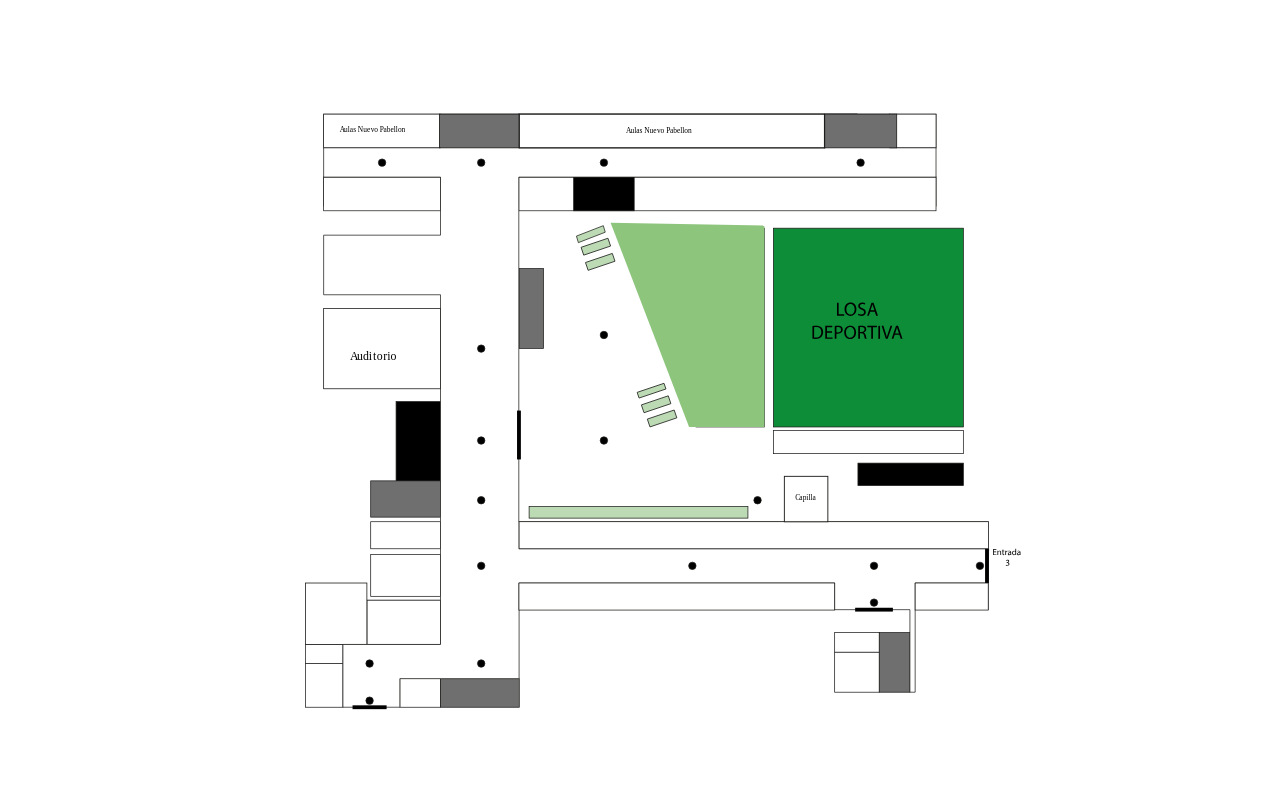
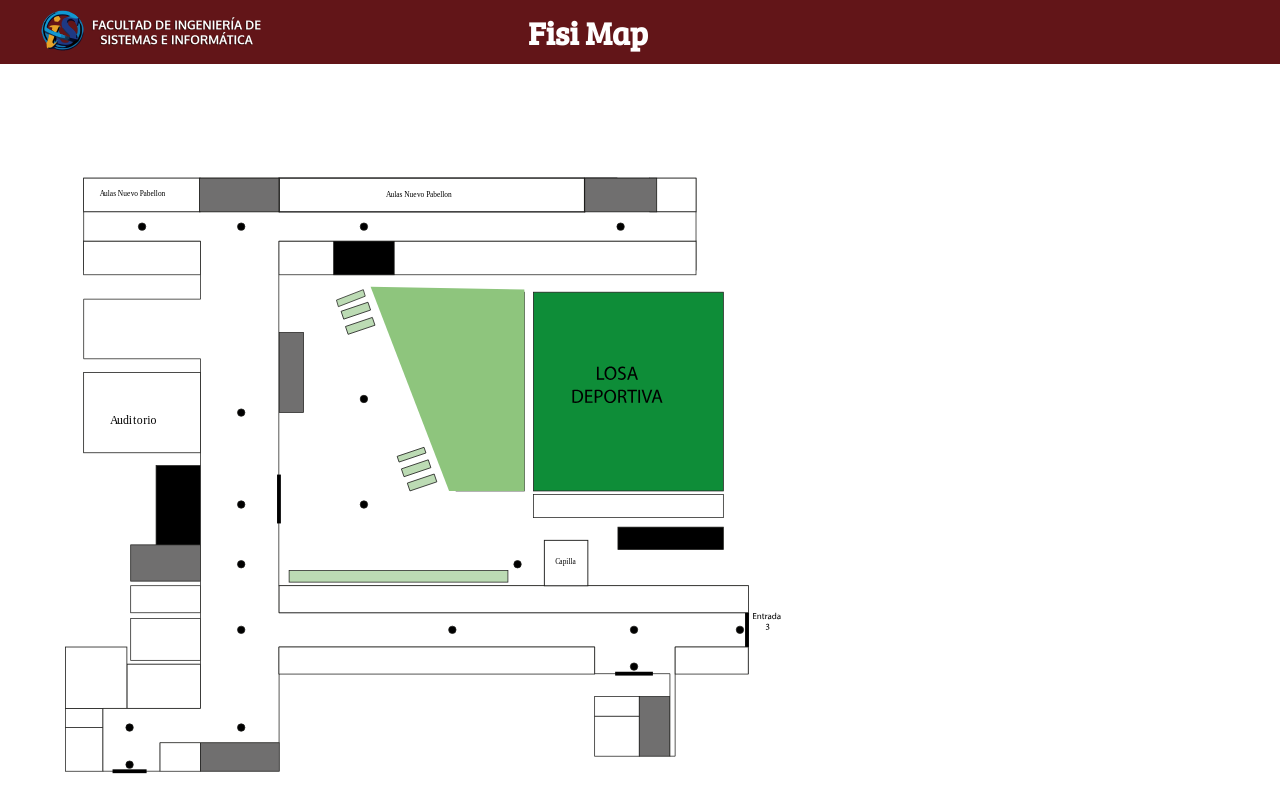
Before and after one commit to Error404-UNMSM/fisi-map, a plain HTML site: page index.html in a window 1280 px wide. Drawn offline with Linux system fonts and the light colour scheme.

Commit message:
Add header to the index.html file

```diff
--- a/css/style.css
+++ b/css/style.css
@@ -1,8 +1,30 @@
+@import url('https://fonts.googleapis.com/css2?family=Bree+Serif&display=swap');
+/*
 body{
     display: flex;
     flex-direction: column;
     align-items: center;
     justify-content: center;
+}
+*/
+
+.top-page {
+    height: 64px;
+    display: flex;
+    align-items: center;
+    justify-content: flex-start;
+    background-color: #621518;
+    gap: 256px;
+}
+
+.logo-fisi {
+    margin-left: 32px;
+}
+
+h1 {
+    font-family: 'Bree Serif', sans-serif;
+    font-size: 64px;
+    color: white;
 }
 
 .piso {
--- a/index.html
+++ b/index.html
@@ -1,13 +1,22 @@
 <!DOCTYPE html>
-<html lang="en">
+<html lang="es">
 <head>
     <meta charset="UTF-8">
     <meta name="viewport" content="width=device-width, initial-scale=1.0">
-    <title>Document</title>
+    <title>Fisi Map - Error404</title>
     <link rel="stylesheet" href="css/style.css">
     <link rel="stylesheet" href="css/normalize.css">
+    <meta name = "author" content = "Error404">
+    <meta name = "description" content = "Proyecto de un mapa interactivo de la Facultad de Ingeniería de Sistemas e Informática.">
 </head>
 <body>
+  <header>
+    <div class="top-page">
+      <a class="logo-fisi" href="https://sistemas.unmsm.edu.pe/site/" title="Regresar a la página principal"><img src="./img/logo-fisi-header-240x105.png" alt="Logo de la facultad de Ingeniería de Sistemas e Informática."></a>
+      <h1>Fisi Map</h1>
+    </div>
+  </header>
+  <main>
     <div>
       <svg id="capa_1" class="piso piso_1" data-name="Capa 1" xmlns="http://www.w3.org/2000/svg" xmlns:xlink="http://www.w3.org/1999/xlink" viewBox="0 0 1080 1080">
           <defs>
@@ -286,6 +295,10 @@
           <rect class="cls-12" x="467.15" y="348.01" width="38.28" height="11.13" transform="translate(-87.55 174.13) rotate(-18.66)"/>
       </svg>
   </div>
+  </main>
+  <footer>
+
+  </footer>
 </body>
 <script type="module" src="js/index.js"></script>
 <script type="module" src="js/dijkstra.js"></script>
```
Also changed, not shown: img/logo-fisi-header-240x105.png (added), 1 other file. Lines whose indentation alone changed are shown as unchanged.
